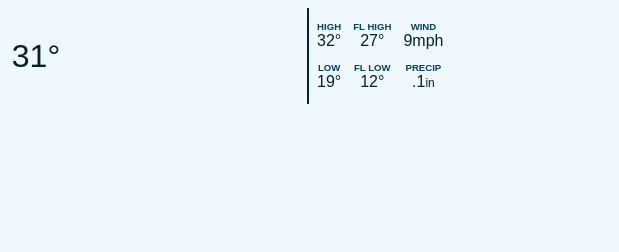
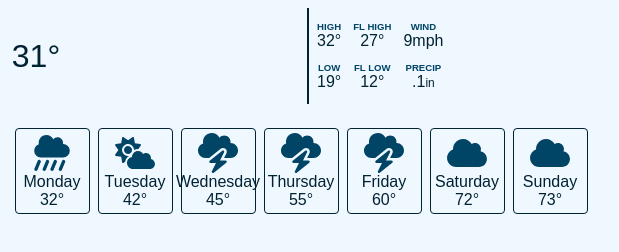
Before and after one commit to williamamack/weather, a website built with Vite: page index.html in a window 1280 px wide. Shown: the full height of the page, 339-958 px from the left. Built offline with nearby package versions, Linux system fonts and the light colour scheme.

Commit message:
Finish Day section

```diff
--- a/index.html
+++ b/index.html
@@ -44,6 +44,43 @@
     </div>
   </div>
  </header>
+ <section class="day-section" data-day-section>
+  <div class="day-card">
+    <img src="icons/cloud-showers-heavy.svg" alt="" class="weather-icon">
+    <div class="day-card-date">Monday</div>
+    <div>32&deg;</div>
+  </div>
+  <div class="day-card">
+    <img src="icons/cloud-sun.svg" alt="" class="weather-icon">
+    <div class="day-card-date">Tuesday</div>
+    <div>42&deg;</div>
+  </div>
+  <div class="day-card">
+    <img src="icons/cloud-bolt.svg" alt="" class="weather-icon">
+    <div class="day-card-date">Wednesday</div>
+    <div>45&deg;</div>
+  </div>
+  <div class="day-card">
+    <img src="icons/cloud-bolt.svg" alt="" class="weather-icon">
+    <div class="day-card-date">Thursday</div>
+    <div>55&deg;</div>
+  </div>
+  <div class="day-card">
+    <img src="icons/cloud-bolt.svg" alt="" class="weather-icon">
+    <div class="day-card-date">Friday</div>
+    <div>60&deg;</div>
+  </div>
+  <div class="day-card">
+    <img src="icons/cloud.svg" alt="" class="weather-icon">
+    <div class="day-card-date">Saturday</div>
+    <div>72&deg;</div>
+  </div>
+  <div class="day-card">
+    <img src="icons/cloud.svg" alt="" class="weather-icon">
+    <div class="day-card-date">Sunday</div>
+    <div>73&deg;</div>
+  </div>
+ </section>
     <script type="module" src="/main.js"></script>
   </body>
 </html>
--- a/style.css
+++ b/style.css
@@ -72,3 +72,25 @@ body {
   font-weight: lighter;
   font-size: 0.75rem;
 }
+
+.day-section {
+  display: grid;
+  grid-template-columns: repeat(auto-fit, 75px);
+  gap: .5rem;
+  justify-content: center;
+  padding: 1rem;
+}
+
+.day-card {
+  display: flex;
+  flex-direction: column;
+  align-items: center;
+  border: 1px solid hsl(200, 100%, 10%);
+  border-radius: .25rem;
+  padding: 0.25rem;
+}
+
+.day-card-day {
+  font-size: .75rem;
+  color: hsl(200, 100%, 20%)
+}
```
